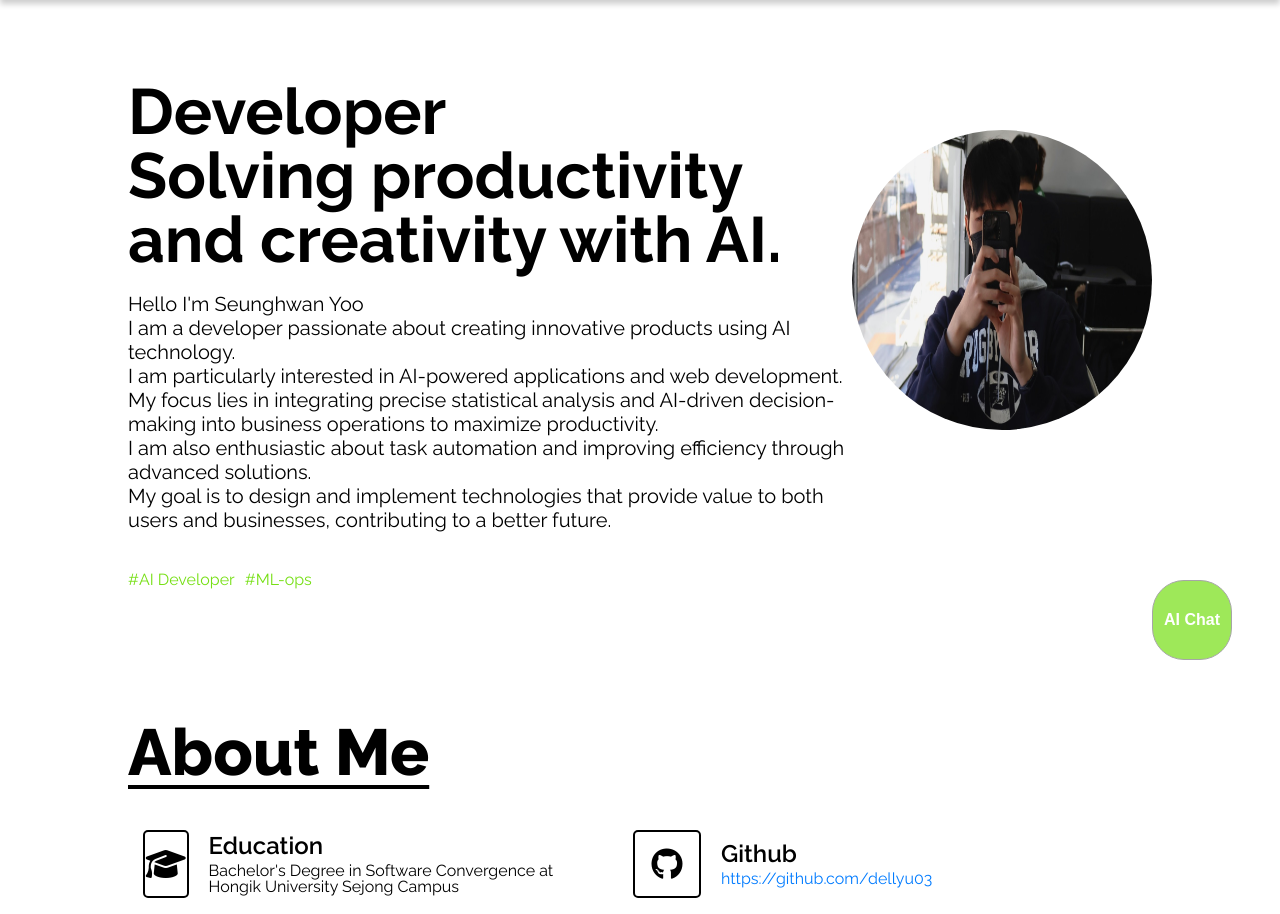
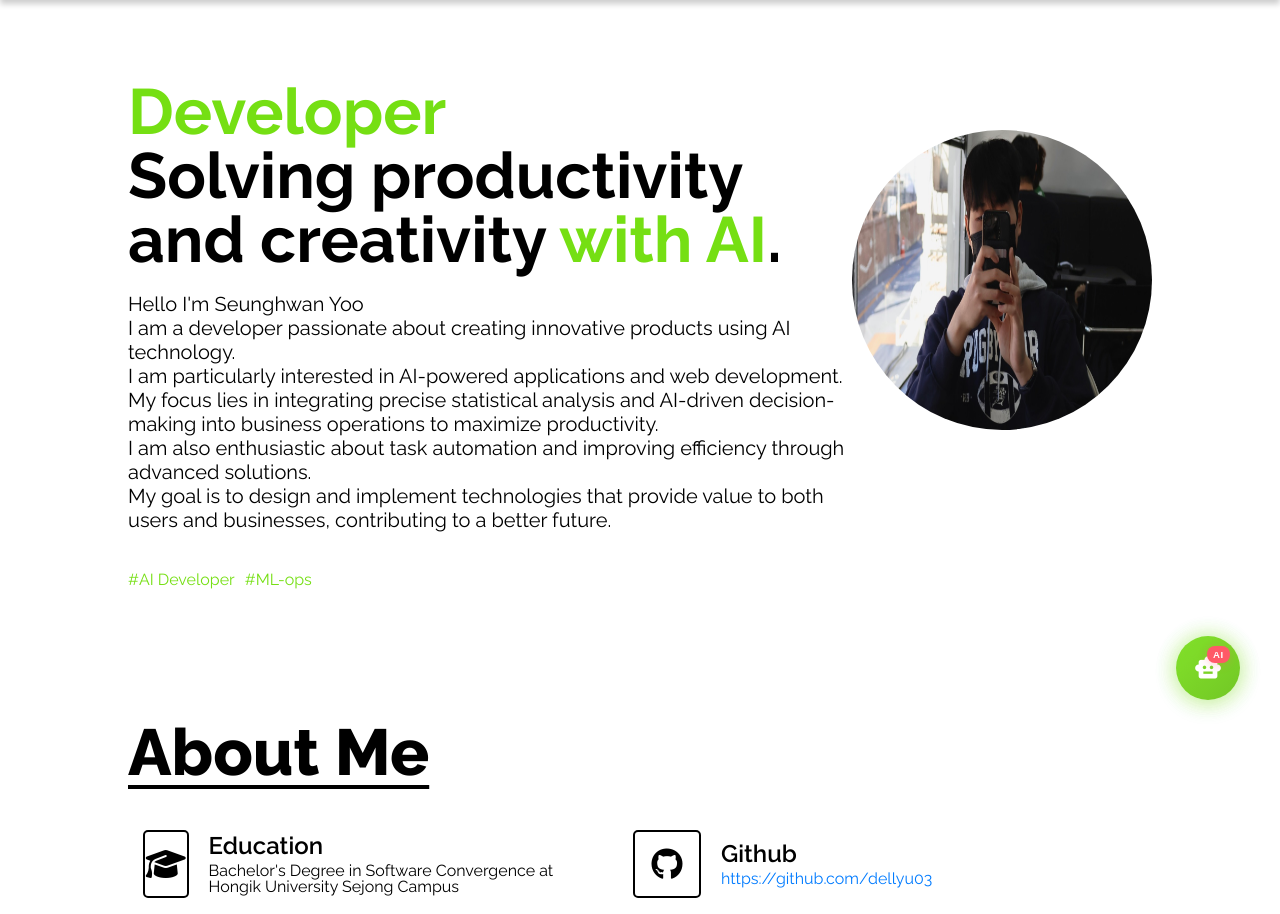
Before and after one commit to dellyu03/My-AI-portfolio, a FastAPI app: page / in a window 1280 px wide. Shown: the part 60-974 px from the top of the page. Run offline with FastAPI, Linux system fonts and the light colour scheme; some libraries are stand-ins or nearby versions.

Commit message:
style(ui): Improve design styles of AI chat button and main intro text

```diff
--- a/static/CSS/components/ai-chat-btn.css
+++ b/static/CSS/components/ai-chat-btn.css
@@ -1,28 +1,92 @@
+
+
 #ai-chat-btn {
     position: fixed;
-    top:80vh;
-    left: 90vw;
+    bottom: 2.5rem;
+    right: 2.5rem;
 
-    width: 80px;
-    height: 80px;
+    width: 4rem;
+    height: 4rem;
 
-    opacity: 0.7;
-    background-color: var(--highlight-color);
-
-    font-size: 16px;
-    font-weight: var(--title-font_weight);
+    background: linear-gradient(135deg, var(--gradient-start), var(--gradient-end));
     color: white;
 
+    border: none;
+    border-radius: 50%;
 
-    border:0.5px solid grey;
-    border-radius: 40%;
+    display: flex;
+    align-items: center;
+    justify-content: center;
+    gap: 0.5rem;
 
+    font-size: 1.75rem;
 
     cursor: pointer;
-    transition: all 0.2s ease-in-out;
+    transition: all 0.3s ease;
+    box-shadow: 0 4px 16px rgba(117, 223, 19, 0.2);
+
+    animation: glow 2s infinite;
+    opacity: 0.9;
+}
+
+@keyframes glow {
+    0% {
+        box-shadow: 0 4px 16px rgba(117, 223, 19, 0.2);
+    }
+    50% {
+        box-shadow: 0 4px 24px rgba(117, 223, 19, 0.3),
+                    0 0 30px rgba(117, 223, 19, 0.2);
+    }
+    100% {
+        box-shadow: 0 4px 16px rgba(117, 223, 19, 0.2);
+    }
+}
+
+#ai-chat-btn::before {
+    content: '';
+    position: absolute;
+    width: 100%;
+    height: 100%;
+    border-radius: 50%;
+    background: inherit;
+    filter: blur(10px);
+    opacity: 0.2;
+    z-index: -1;
 }
 
 #ai-chat-btn:hover {
+    transform: translateY(-3px) scale(1.1);
+    box-shadow: 0 6px 24px rgba(117, 223, 19, 0.3),
+                0 0 40px rgba(117, 223, 19, 0.2);
     opacity: 1;
-    transform: scale(1.05);
 }
+
+#ai-chat-btn:active {
+    transform: translateY(0) scale(1.05);
+    box-shadow: 0 4px 16px rgba(117, 223, 19, 0.2);
+}
+
+.ai-chat-icon-container {
+    position: relative;
+    display: flex;
+    align-items: center;
+    justify-content: center;
+}
+
+.ai-badge {
+    position: absolute;
+    top: -0.5rem;
+    right: -0.5rem;
+    background: #ff4757;
+    color: white;
+    font-size: 0.6rem;
+    padding: 0.2rem 0.4rem;
+    border-radius: 0.5rem;
+    font-weight: bold;
+    letter-spacing: 0.5px;
+    box-shadow: 0 2px 8px rgba(255, 71, 87, 0.25);
+}
+
+#ai-chat-btn i {
+    font-size: inherit;
+}
--- a/static/CSS/profile.css
+++ b/static/CSS/profile.css
@@ -55,3 +55,7 @@
 
     border-radius: 50%;
 }
+
+.highlight-text {
+    color : var(--highlight-color);
+}
--- a/static/CSS/variables.css
+++ b/static/CSS/variables.css
@@ -11,6 +11,10 @@
     --h2-font_weight: 600;
 
     --footer-color: #FAFAFA;
+
+
+    --gradient-start: #75df13;
+    --gradient-end: #64c10f;
 
 
 
--- a/templates/index.html
+++ b/templates/index.html
@@ -5,6 +5,7 @@
     <meta name="viewport" content="width=device-width, initial-scale=1.0">
     <title>Dellyu03's Portfolio</title>
     <link rel="stylesheet" href="{{ url_for('static', path='css/style.css') }}">
+    <link href="https://fonts.googleapis.com/icon?family=Material+Icons" rel="stylesheet">
 </head>
 <body>
     <header>
@@ -20,7 +21,7 @@
     </header>
     <content>
         <div id="profile">
-            <div class="profile__name">Developer <br> Solving productivity and creativity with AI. </div>
+            <div class="profile__name"><span class="highlight-text">Developer</span> <br> Solving productivity and creativity <span class="highlight-text">with AI</span>. </div>
             <div class="profile__content-container">
                 <p class="profile__content">Hello I'm Seunghwan Yoo <br>I am a developer passionate about creating innovative products using AI technology.<br>
                     I am particularly interested in AI-powered applications and web development.<br>
@@ -230,8 +231,11 @@
                 <div class="contact-item"><i class="fa-solid fa-envelope"></i>&nbsp;&nbsp;seunghwan081@gmail.com</div>
             </div>
         </div>
-        <button id="ai-chat-btn" class="btn">
-            <p>AI Chat</p>
+        <button id="ai-chat-btn">
+            <div class="ai-chat-icon-container">
+                <i class="material-icons">smart_toy</i>
+                <span class="ai-badge">AI</span>
+            </div>
         </button>
         <script src="https://kit.fontawesome.com/2da93f64de.js" crossorigin="anonymous"></script>
     </content>
```
